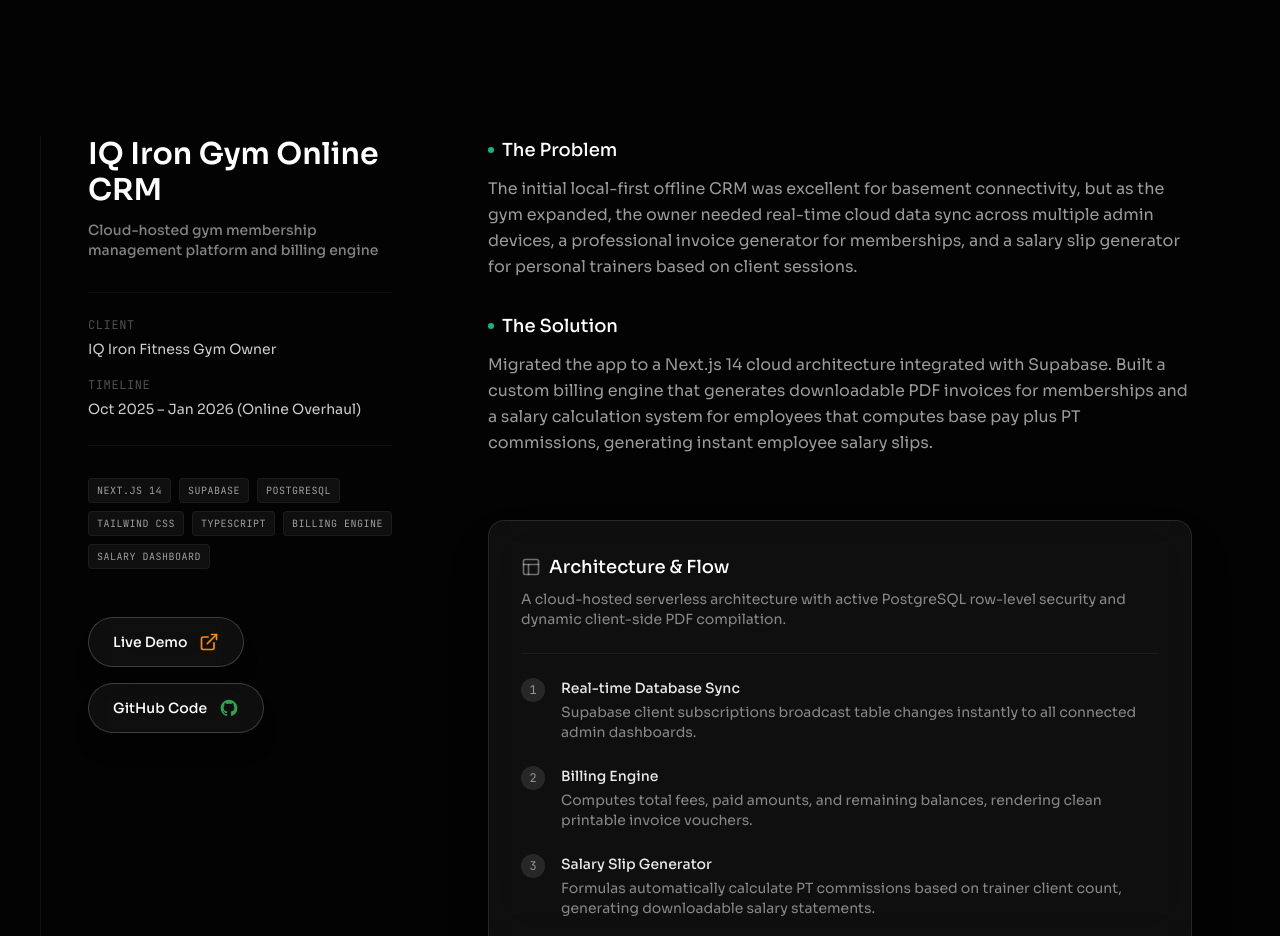
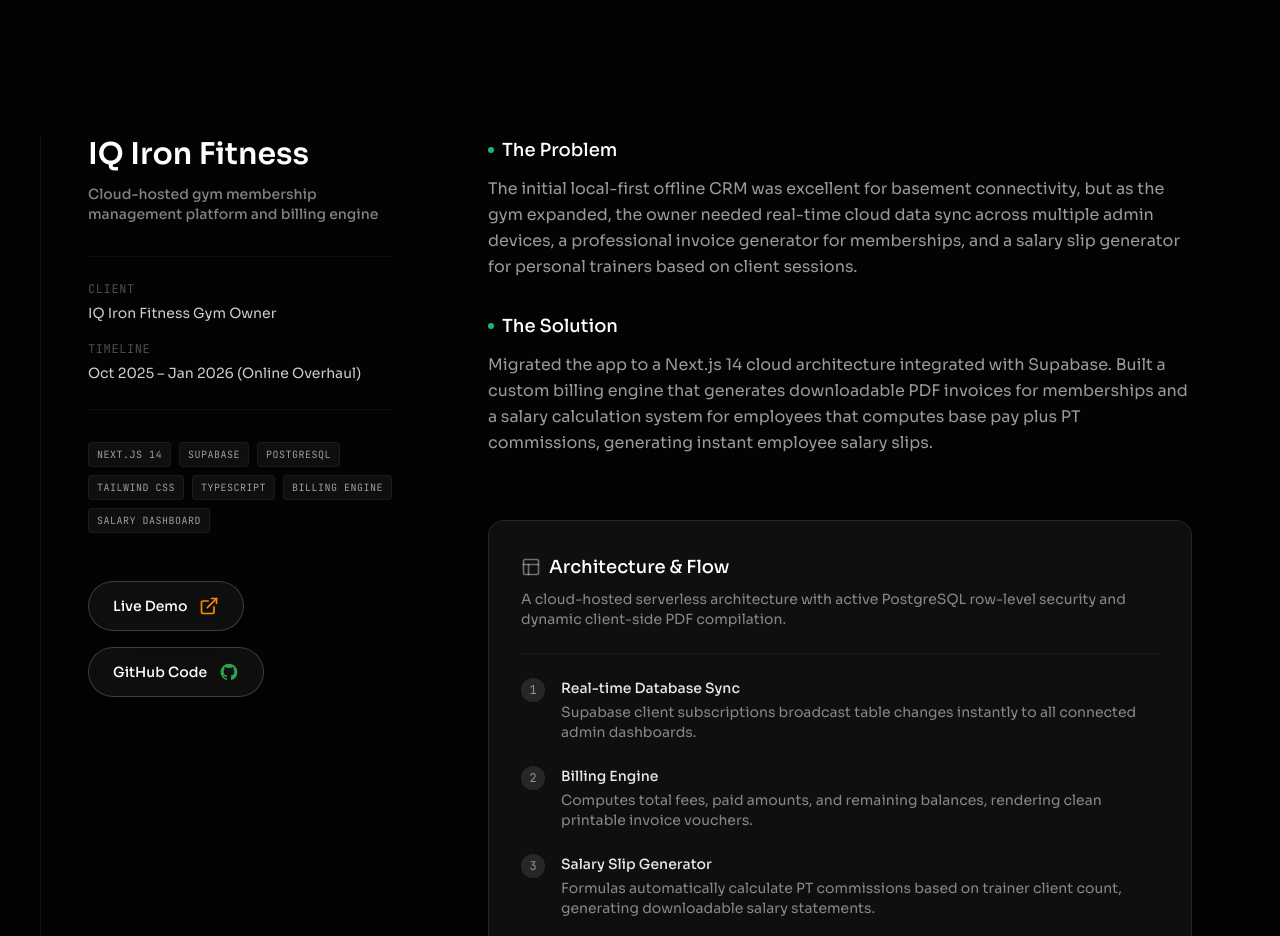
Before and after one commit to rishav00roy-web/Portfolio-website, a Next.js app: page /projects in a window 1280 px wide. Shown: the part 2300-3236 px from the top of the page. Built offline with nearby package versions, Linux system fonts and the light colour scheme.

Commit message:
fix: correct SEO domain, CRM repo links, project names, job title, and certificate titles

```diff
--- a/src/app/layout.tsx
+++ b/src/app/layout.tsx
@@ -16,17 +16,17 @@
 });
 
 export const metadata: Metadata = {
-  title: "Rishav Roy — Full-Stack Developer",
+  title: "Rishav Roy — Agentic Full-Stack Developer",
   description: "Building and shipping high-performance production web apps through AI-augmented development.",
-  metadataBase: new URL("https://rishavroy.dev"),
+  metadataBase: new URL("https://byrishav.online"),
   openGraph: {
-    title: "Rishav Roy — Full-Stack Developer",
+    title: "Rishav Roy — Agentic Full-Stack Developer",
     description: "Building and shipping high-performance production web apps through AI-augmented development.",
     type: "website",
   },
   twitter: {
     card: "summary_large_image",
-    title: "Rishav Roy — Full-Stack Developer",
+    title: "Rishav Roy — Agentic Full-Stack Developer",
     description: "Building and shipping high-performance production web apps through AI-augmented development.",
   }
 };
@@ -50,8 +50,8 @@
               "@context": "https://schema.org",
               "@type": "Person",
               "name": "Rishav Roy",
-              "jobTitle": "Full-Stack Developer",
-              "url": "https://rishavroy.dev",
+              "jobTitle": "Agentic Full-Stack Developer",
+              "url": "https://byrishav.online",
               "description": "Building and shipping high-performance production web apps through AI-augmented development.",
               "sameAs": [
                 "https://github.com/rishav00roy-web",
--- a/src/components/Certificates.tsx
+++ b/src/components/Certificates.tsx
@@ -6,12 +6,12 @@
   const certificates = [
     {
       id: 1,
-      title: "Coursera Credential",
+      title: "Introduction to AI",
       url: "/certificates/Coursera-Certificate-1.pdf",
     },
     {
       id: 2,
-      title: "Coursera Credential",
+      title: "Maximize Productivity With AI Tools",
       url: "/certificates/Coursera-Certificate-2.pdf",
     }
   ];
@@ -49,7 +49,7 @@
             >
               <div className="relative h-[200px] sm:h-[400px] lg:h-[450px] rounded-xl overflow-hidden border border-white/10 bg-white/[0.02] flex flex-col">
                 <div className="h-10 bg-black/40 border-b border-white/10 flex items-center px-4 font-mono text-xs text-white/50 tracking-wider uppercase">
-                  {cert.title} {index + 1}
+                  {cert.title}
                 </div>
                 <div className="flex-1 w-full relative flex items-center justify-center bg-black/20 p-6">
                   {/* Desktop iframe */}
--- a/src/components/CommandMenu.tsx
+++ b/src/components/CommandMenu.tsx
@@ -126,7 +126,7 @@
     },
     {
       category: "Commercial Projects",
-      label: "Project: IQ Iron Gym Online CRM",
+      label: "Project: IQ Iron Fitness (Gym CRM)",
       icon: <FileText className="w-4 h-4 text-emerald-400" />,
       action: () => {
         onOpenCaseStudy(2);
--- a/src/components/Footer.tsx
+++ b/src/components/Footer.tsx
@@ -194,7 +194,7 @@
               href="https://www.linkedin.com/in/rishav-roy-858b0b365/"
               label="LinkedIn"
               username="Rishav Roy"
-              bio="Full-stack developer actively open to new opportunities."
+              bio="Agentic Full-Stack Developer actively open to new opportunities."
               icon={<LinkedinIcon />}
               accentColor="#0A66C2"
               initials="in"
--- a/src/components/Hero.tsx
+++ b/src/components/Hero.tsx
@@ -9,7 +9,7 @@
 
 const currentlyItems = [
   "Tea Country Holidays",
-  "IQ Iron Gym Online CRM",
+  "IQ Iron Fitness",
   "Clash Bazar (In Progress)"
 ];
 
--- a/src/lib/projectsData.ts
+++ b/src/lib/projectsData.ts
@@ -14,7 +14,7 @@
   },
   {
     id: 2,
-    title: "IQ Iron Gym Online CRM",
+    title: "IQ Iron Fitness",
     description:
       "A cloud-hosted membership management platform with real-time Supabase sync. Features a custom billing engine for generating membership invoices, an automated employee salary slip builder, and role-based trainer tracking.",
     tags: ["Next.js 14", "Supabase", "PostgreSQL", "Tailwind CSS", "TypeScript", "Billing Engine"],
@@ -119,7 +119,7 @@
     color: "#F5B301"
   },
   2: {
-    title: "IQ Iron Gym Online CRM",
+    title: "IQ Iron Fitness",
     tagline: "Cloud-hosted gym membership management platform and billing engine",
     client: "IQ Iron Fitness Gym Owner",
     period: "Oct 2025 – Jan 2026 (Online Overhaul)",
@@ -132,7 +132,7 @@
     tags: ["Next.js 14", "Supabase", "PostgreSQL", "Tailwind CSS", "TypeScript", "Billing Engine", "Salary Dashboard"],
     links: [
       { label: "Live Demo", url: "https://iq-iron-fitness-online-crm.vercel.app", icon: "live" },
-      { label: "GitHub Code", url: "https://github.com/rishav00roy-web/Gym-CRM", icon: "github" }
+      { label: "GitHub Code", url: "https://github.com/rishav00roy-web/IQ-iron-fitness-online-crm", icon: "github" }
     ],
     problem: "The initial local-first offline CRM was excellent for basement connectivity, but as the gym expanded, the owner needed real-time cloud data sync across multiple admin devices, a professional invoice generator for memberships, and a salary slip generator for personal trainers based on client sessions.",
     solution: "Migrated the app to a Next.js 14 cloud architecture integrated with Supabase. Built a custom billing engine that generates downloadable PDF invoices for memberships and a salary calculation system for employees that computes base pay plus PT commissions, generating instant employee salary slips.",
```
Also changed, not shown: public/robots.txt, 2 other files (tests, documents, lock files or other folders).
